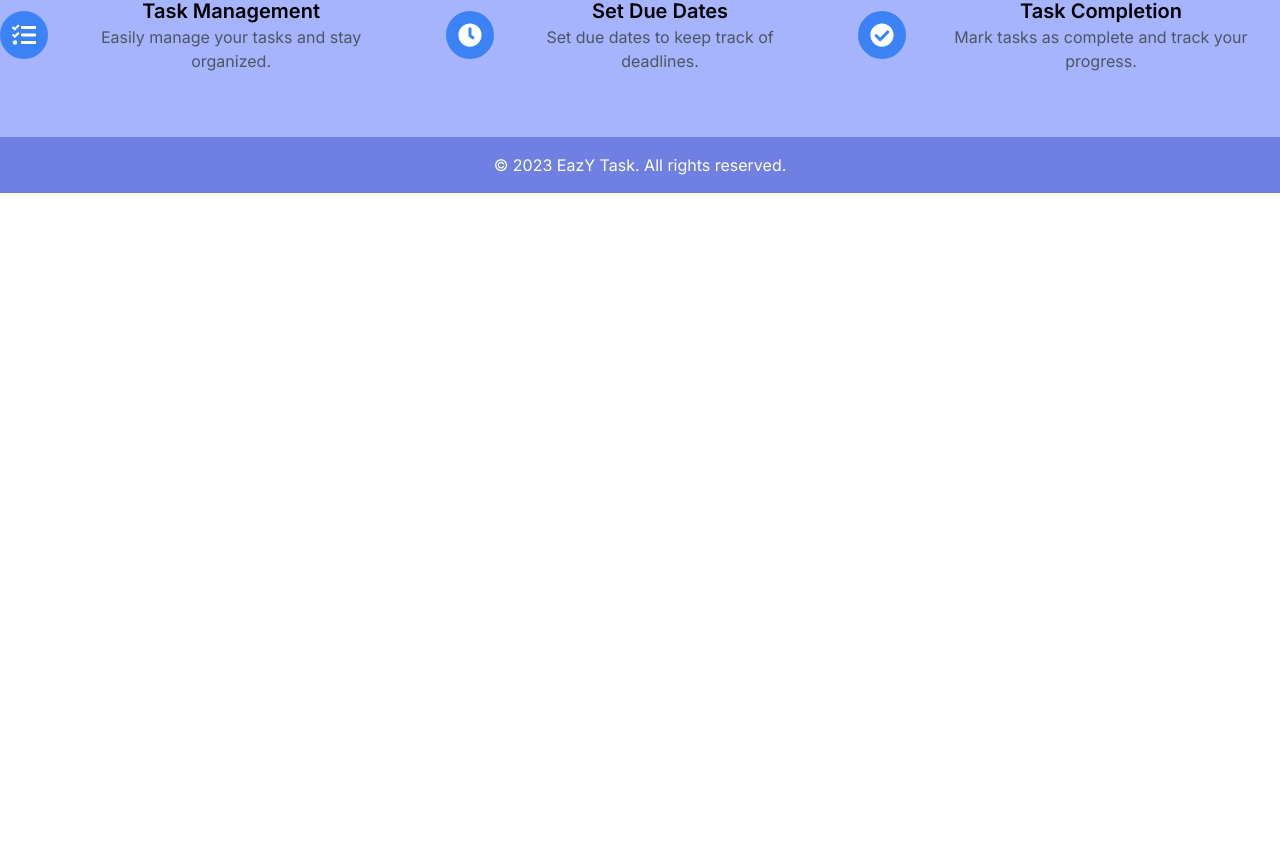
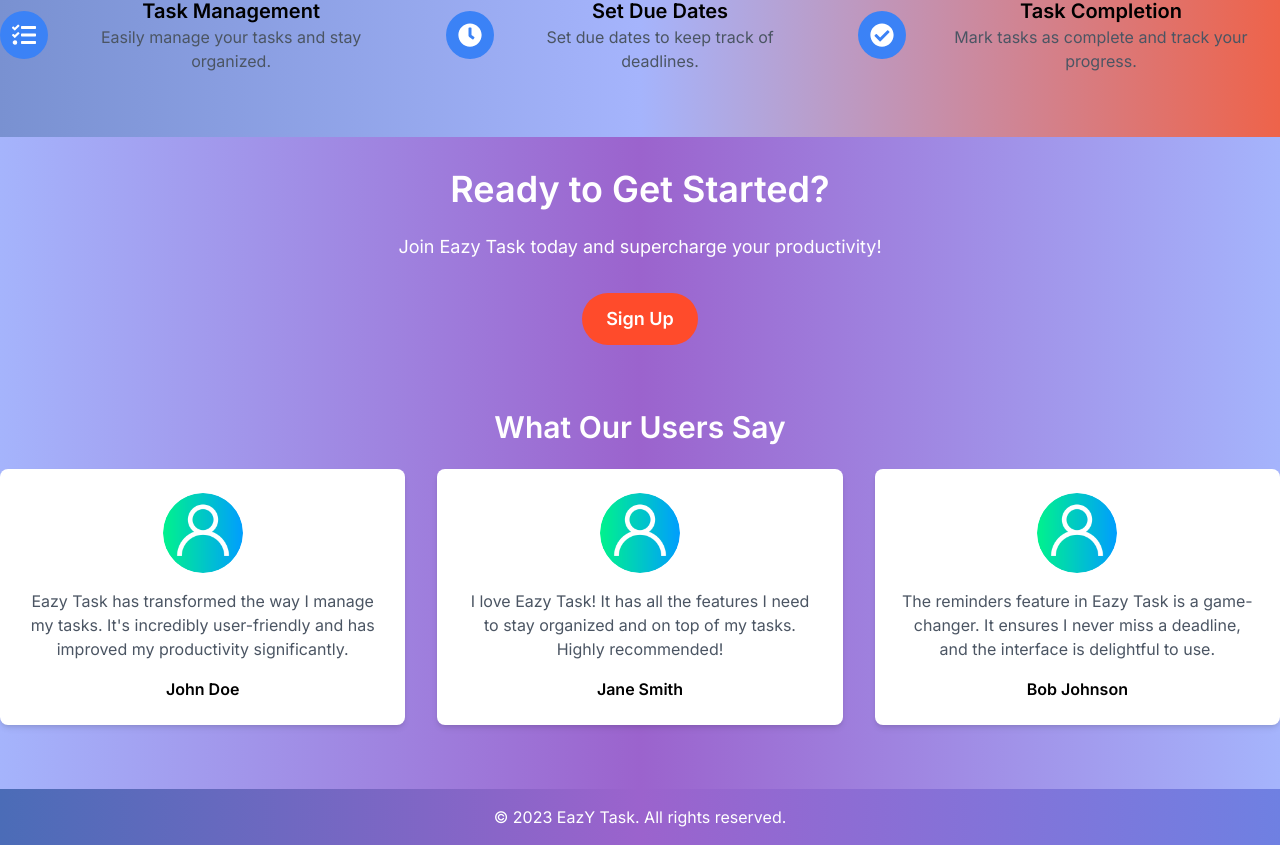
Before and after one commit to pranjal969/eazy-task, a Next.js app: page / in a window 1280 px wide. Shown: the part 707-1552 px from the top of the page. Before the commit the page ends 900 px from the top, so only its background shows below. Built offline with nearby package versions, Linux system fonts and the light colour scheme.

Commit message:
Add banner

```diff
--- a/src/app/page.js
+++ b/src/app/page.js
@@ -1,11 +1,15 @@
+import ActionSection from "@/components/homepage/Action";
 import Banner from "@/components/homepage/Banner";
 import Features from "@/components/homepage/Features";
+import Testimonials from "@/components/homepage/Testimonal";
 
 export default function Home() {
   return (
     <div>
       <Banner />
       <Features />
+      <ActionSection />
+      <Testimonials />
     </div>
   )
 }
--- a/src/components/Footer.jsx
+++ b/src/components/Footer.jsx
@@ -2,8 +2,7 @@
 
 const Footer = () => {
   return (
-    // changes in footer
-    <footer className="bg-[#6f80e2] text-white py-4">
+    <footer className="bg-gradient-to-r from-[#4b6cb7] via-[#9b63cd] to-[#6f80e2] text-white py-4">
       <div className="container mx-auto text-center">
         <p>&copy; 2023 EazY Task. All rights reserved.</p>
       </div>
--- a/src/components/homepage/Action.js
+++ b/src/components/homepage/Action.js
@@ -0,0 +1,26 @@
+'use client'
+
+import React from 'react';
+
+const ActionSection = () => {
+  return (
+    <section className="bg-gradient-to-r from-[#a5b4fc] via-[#9b63cd] to-[#a5b4fc] text-white pt-8">
+      <div className="container mx-auto text-center">
+        <h2 className="text-4xl font-semibold mb-6">Ready to Get Started?</h2>
+        <p className="text-lg mb-8">
+          Join Eazy Task today and supercharge your productivity!
+        </p>
+        <div className="flex justify-center">
+          <a
+            href="/signup" // Replace with the actual signup page URL
+            className="bg-[#ff4b2b] hover:bg-[#e83e0a] text-white font-semibold py-3 px-6 rounded-full text-lg transition-all duration-300 ease-in-out transform hover:scale-105"
+          >
+            Sign Up
+          </a>
+        </div>
+      </div>
+    </section>
+  );
+};
+
+export default ActionSection;
--- a/src/components/homepage/Features.js
+++ b/src/components/homepage/Features.js
@@ -3,7 +3,7 @@
 
 const Features = () => {
   return (
-    <section className="bg-[#a5b4fc] py-16"> {/* Set your desired background color */}
+    <section className="bg-gradient-to-r from-[#7991d1] via-[#a5b4fc] to-[#ee634a] py-16 shadow-xl"> {/* Set your desired background color */}
       <div className="container mx-auto text-center">
         <h2 className="text-3xl font-semibold mb-6 text-white">Key Features</h2> {/* Set text color to white */}
         <div className="flex flex-col md:flex-row justify-center space-y-4 md:space-y-0 md:space-x-12">
--- /dev/null
+++ b/src/components/homepage/Testimonal.js
@@ -0,0 +1,54 @@
+import React from 'react';
+
+const Testimonials = () => {
+  // Dummy testimonials data
+  const testimonials = [
+    {
+      id: 1,
+      name: 'John Doe',
+      avatar: '/user.png', // Replace with the actual image URL
+      content:
+        'Eazy Task has transformed the way I manage my tasks. It\'s incredibly user-friendly and has improved my productivity significantly.',
+    },
+    {
+      id: 2,
+      name: 'Jane Smith',
+      avatar: '/user.png', // Replace with the actual image URL
+      content:
+        'I love Eazy Task! It has all the features I need to stay organized and on top of my tasks. Highly recommended!',
+    },
+    {
+      id: 3,
+      name: 'Bob Johnson',
+      avatar: '/user.png', // Replace with the actual image URL
+      content:
+        'The reminders feature in Eazy Task is a game-changer. It ensures I never miss a deadline, and the interface is delightful to use.',
+    },
+  ];
+
+  return (
+    <section className="bg-gradient-to-r from-[#a5b4fc] via-[#9b63cd] to-[#a5b4fc] py-16">
+      <div className="container mx-auto text-center">
+        <h2 className="text-3xl text-white font-semibold mb-6">What Our Users Say</h2>
+        <div className="grid grid-cols-1 md:grid-cols-3 gap-8">
+          {testimonials.map((testimonial) => (
+            <div
+              key={testimonial.id}
+              className="bg-white p-6 rounded-lg shadow-md"
+            >
+              <img
+                src={testimonial.avatar}
+                alt={testimonial.name}
+                className="w-20 h-20 mx-auto rounded-full mb-4"
+              />
+              <p className="text-gray-600 mb-4">{testimonial.content}</p>
+              <p className="font-semibold">{testimonial.name}</p>
+            </div>
+          ))}
+        </div>
+      </div>
+    </section>
+  );
+};
+
+export default Testimonials;
```
Also changed, not shown: public/user.png (added).
